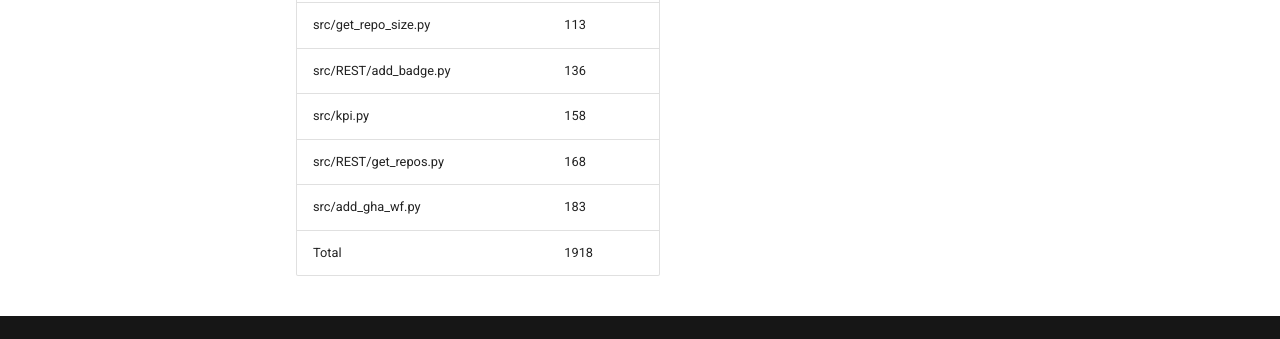
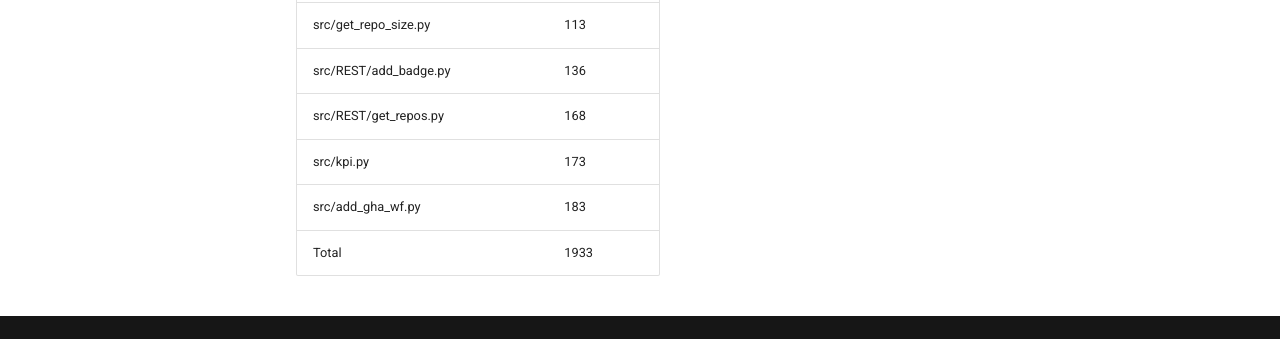
Before and after one commit to TheNewThinkTank/project-metrics, an MkDocs documentation site: the page built from docs/project_docs/code-analysis/wily-loc.md, in a window 1280 px wide and 900 px high, scrolled down 842 px. Shown: the part 520-859 px from the top of the window. Built offline with MkDocs 1.6.1 and Material for MkDocs 9.7.7, drawn with Linux system fonts in a browser that asks for light colours.

Commit message:
Updating file

```diff
--- a/docs/project_docs/code-analysis/wily-loc.md
+++ b/docs/project_docs/code-analysis/wily-loc.md
@@ -28,7 +28,7 @@
 | src/REST/project_metrics.py         |             105 |
 | src/get_repo_size.py                |             113 |
 | src/REST/add_badge.py               |             136 |
-| src/kpi.py                          |             158 |
 | src/REST/get_repos.py               |             168 |
+| src/kpi.py                          |             173 |
 | src/add_gha_wf.py                   |             183 |
-| Total                               |            1918 |
+| Total                               |            1933 |
```
